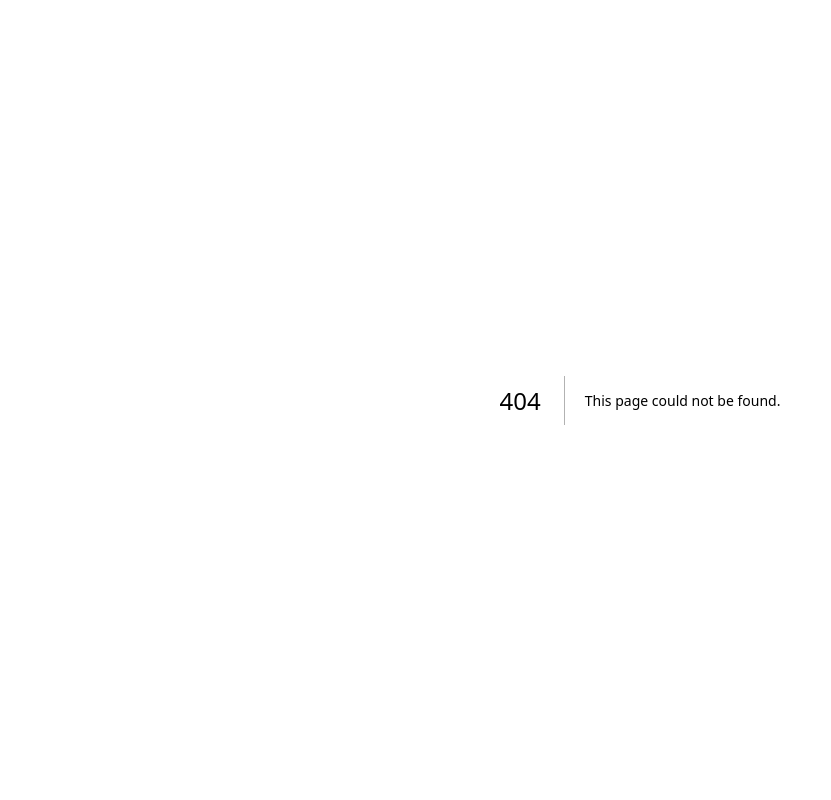
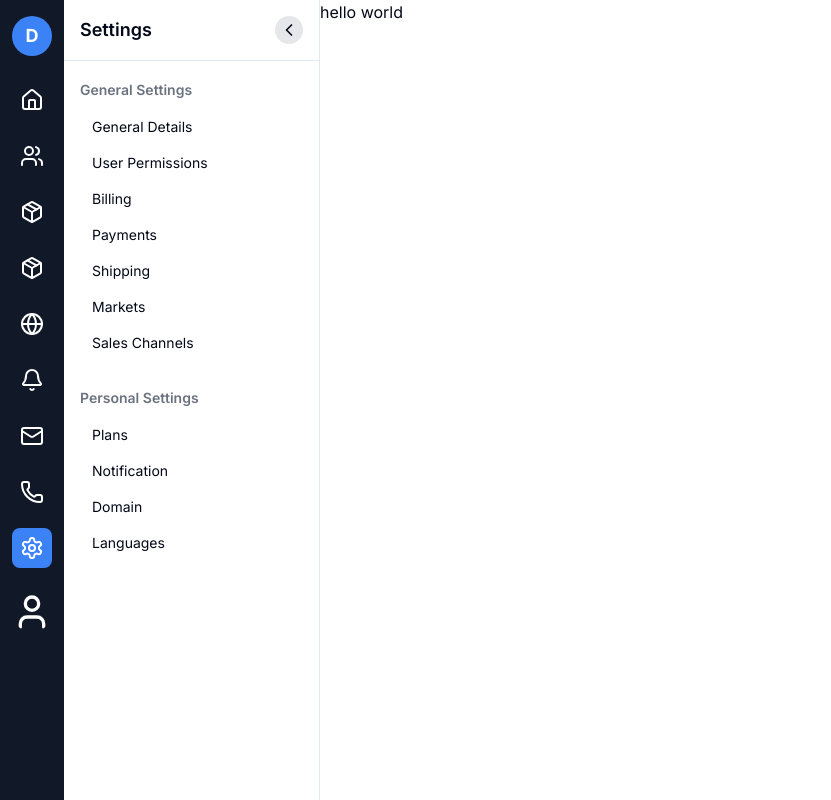
Before and after one commit to mdrasel101126/web-builder-craftjs, a Next.js app: page /settings in a window 1280 px wide. Before the commit this address had no page. Shown: the whole page, without its empty margins (0-831 px from the left). Built offline with nearby package versions, Linux system fonts and the light colour scheme.

Commit message:
[IN_PROGRESS] settings sidebar in progress

```diff
--- /dev/null
+++ b/src/app/(dashboard-layout)/(settings-layout)/layout.tsx
@@ -0,0 +1,14 @@
+import SettingsSidebar from "@/components/pages/dashboard/Settings/SettingsSidebar";
+
+export default function SettingsLayout({
+  children,
+}: {
+  children: React.ReactNode;
+}) {
+  return (
+    <div className="flex h-screen">
+      <SettingsSidebar />
+      <main className="flex-1 overflow-y-auto">{children}</main>
+    </div>
+  );
+}
--- /dev/null
+++ b/src/app/(dashboard-layout)/(settings-layout)/settings/page.tsx
@@ -0,0 +1,11 @@
+import React from "react";
+
+const SettingsPage = () => {
+  return (
+    <div>
+      <h1>hello world</h1>
+    </div>
+  );
+};
+
+export default SettingsPage;
--- /dev/null
+++ b/src/app/(dashboard-layout)/layout.tsx
@@ -0,0 +1,27 @@
+import type { Metadata } from "next";
+import { Inter } from "next/font/google";
+import Sidebar from "@/components/pages/dashboard/Sidebar";
+
+const inter = Inter({ subsets: ["latin"] });
+
+export const metadata: Metadata = {
+  title: "Settings Dashboard",
+  description: "Modern settings dashboard with user permissions management",
+};
+
+export default function RootLayout({
+  children,
+}: {
+  children: React.ReactNode;
+}) {
+  return (
+    <html lang="en">
+      <body className={inter.className}>
+        <div className="flex h-screen">
+          <Sidebar />
+          <main className="flex-1 overflow-y-auto">{children}</main>
+        </div>
+      </body>
+    </html>
+  );
+}
--- /dev/null
+++ b/src/components/pages/dashboard/Settings/SettingsSidebar.tsx
@@ -0,0 +1,119 @@
+"use client";
+import Link from "next/link";
+import { cn } from "@/lib/utils";
+import { usePathname } from "next/navigation";
+import { useState } from "react";
+import {
+  ChevronLeft,
+  ChevronRight,
+  Home,
+  Settings,
+  Users,
+  Package,
+  Bell,
+  Globe,
+} from "lucide-react";
+
+const navSections = [
+  {
+    title: "General Settings",
+    items: [
+      { name: "General Details", href: "/settings/general" },
+      { name: "User Permissions", href: "/settings/permissions" },
+      { name: "Billing", href: "/settings/billing" },
+      { name: "Payments", href: "/settings/payments" },
+      { name: "Shipping", href: "/settings/shipping" },
+      { name: "Markets", href: "/settings/markets" },
+      { name: "Sales Channels", href: "/settings/sales-channels" },
+    ],
+  },
+  {
+    title: "Personal Settings",
+    items: [
+      { name: "Plans", href: "/settings/plans" },
+      { name: "Notification", href: "/settings/notification" },
+      { name: "Domain", href: "/settings/domain" },
+      { name: "Languages", href: "/settings/languages" },
+    ],
+  },
+];
+
+export default function SettingsSidebar() {
+  const pathname = usePathname();
+  const [collapsed, setCollapsed] = useState(false);
+
+  return (
+    <div>
+      {collapsed && (
+        <button
+          onClick={() => setCollapsed(false)}
+          className={cn(
+            "p-1 rounded-full bg-gray-200 absolute mt-6 -ml-4 z-20-",
+            {
+              "text-blue-500": collapsed,
+            },
+          )}
+        >
+          {<ChevronRight size={20} />}
+        </button>
+      )}
+
+      <aside
+        className={cn(
+          "h-screen border-r transition-all overflow-hidden ",
+          collapsed ? "w-0" : "w-64",
+        )}
+      >
+        <div className="flex items-center justify-between p-4 border-b">
+          <span className={cn("font-semibold text-lg", collapsed && "hidden")}>
+            Settings
+          </span>
+          <button
+            onClick={() => setCollapsed(true)}
+            className={cn("p-1 rounded-full bg-gray-200", {
+              "text-blue-500": collapsed,
+            })}
+          >
+            {<ChevronLeft size={20} />}
+          </button>
+        </div>
+        <nav className="p-4 space-y-6">
+          {navSections.map((section) => (
+            <div key={section.title}>
+              <span
+                className={cn(
+                  "text-gray-500 text-sm font-semibold",
+                  collapsed && "hidden",
+                )}
+              >
+                {section.title}
+              </span>
+              <div className="mt-2 space-y-2">
+                {section.items.map(({ name, href }) => (
+                  <Link
+                    key={href}
+                    href={href}
+                  >
+                    <div
+                      className={cn(
+                        "flex items-center px-3 py-2 rounded-md cursor-pointer transition-colors",
+                        pathname === href
+                          ? "bg-blue-500 text-white"
+                          : "hover:bg-gray-200",
+                        collapsed && "justify-center",
+                      )}
+                    >
+                      <span className={cn("text-sm", collapsed && "hidden")}>
+                        {name}
+                      </span>
+                    </div>
+                  </Link>
+                ))}
+              </div>
+            </div>
+          ))}
+        </nav>
+      </aside>
+    </div>
+  );
+}
--- /dev/null
+++ b/src/components/pages/dashboard/Sidebar.tsx
@@ -0,0 +1,61 @@
+"use client";
+import Link from "next/link";
+import { cn } from "@/lib/utils";
+import { usePathname } from "next/navigation";
+import {
+  Home,
+  Settings,
+  Users,
+  Package,
+  Bell,
+  Globe,
+  Mail,
+  Phone,
+  Star,
+  User,
+} from "lucide-react";
+import Image from "next/image";
+
+const navItems = [
+  { href: "/dashboard", icon: Home },
+  { href: "/users", icon: Users },
+  { href: "/billing", icon: Package },
+  { href: "/payments", icon: Package },
+  { href: "/markets", icon: Globe },
+  { href: "/notifications", icon: Bell },
+  { href: "/messages", icon: Mail },
+  { href: "/contact", icon: Phone },
+  { href: "/settings", icon: Settings },
+];
+
+export default function Sidebar() {
+  const pathname = usePathname();
+
+  return (
+    <aside className="h-screen w-16 bg-gray-900 p-4 flex flex-col items-center space-y-6 text-white">
+      <div className="h-10 w-10 bg-blue-500 rounded-full flex items-center justify-center">
+        <span className="text-lg font-bold">D</span>
+      </div>
+      <nav className="flex flex-col space-y-4">
+        {navItems.map(({ href, icon: Icon }) => (
+          <Link
+            key={href}
+            href={href}
+          >
+            <div
+              className={cn(
+                "flex items-center justify-center p-2 rounded-lg cursor-pointer transition-colors",
+                pathname === href ? "bg-blue-500" : "hover:bg-gray-700",
+              )}
+            >
+              <Icon className="w-6 h-6" />
+            </div>
+          </Link>
+        ))}
+      </nav>
+      <div className="mt-auto">
+        <User className="w-10 h-10 rounded-full" />
+      </div>
+    </aside>
+  );
+}
```
